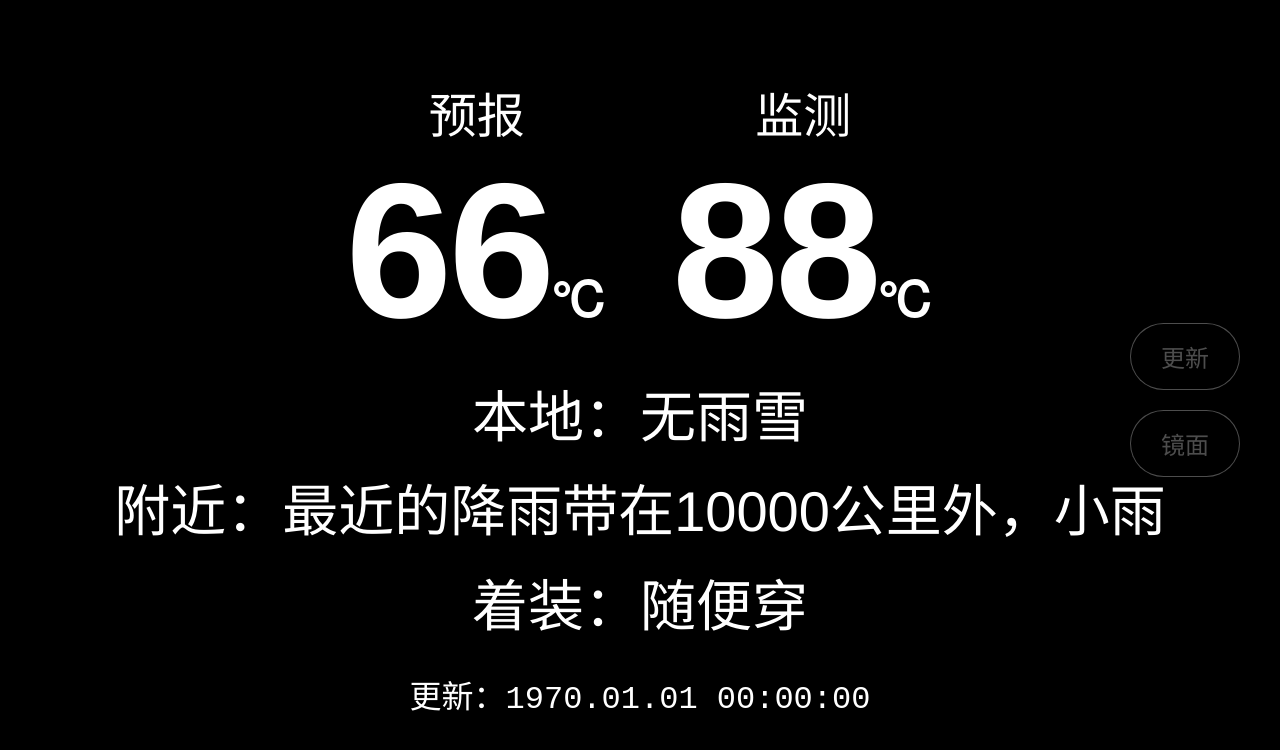
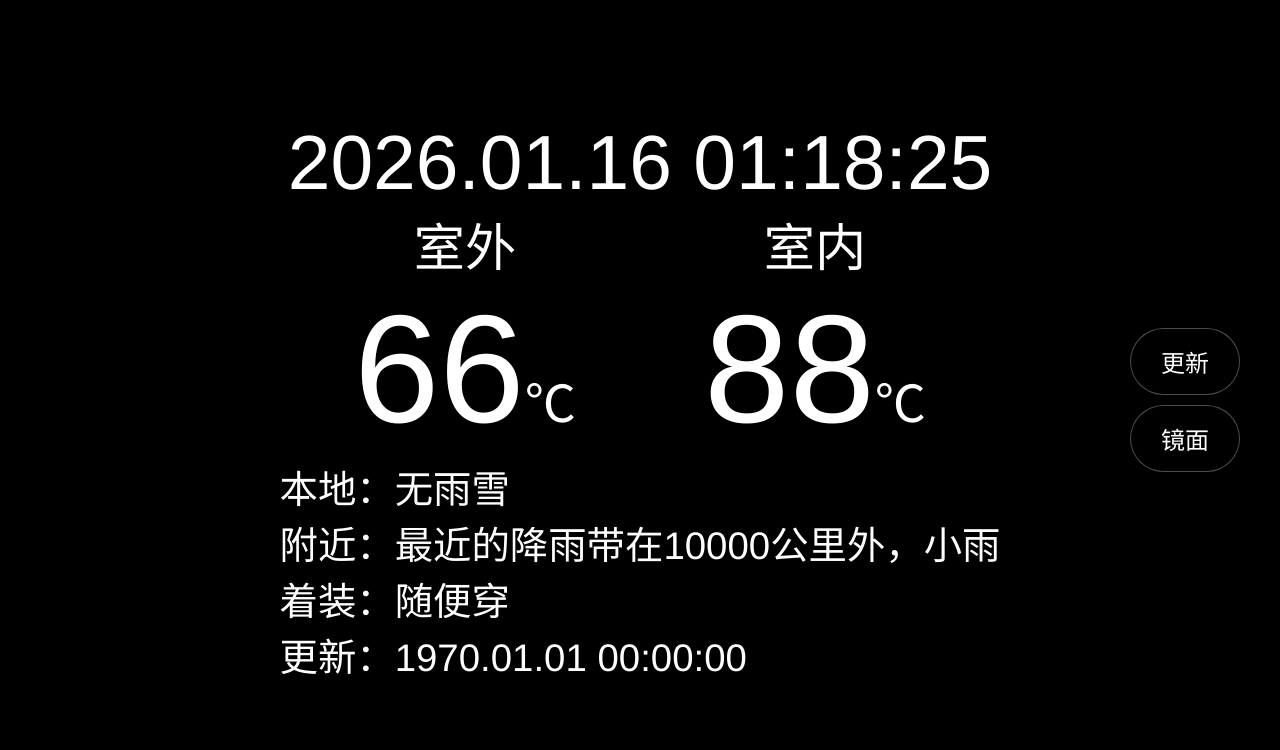
Before and after one commit to ScriptBoy2077/Magic_Mirror, a plain HTML site: page index.html in a window 1280 px wide. Drawn offline with Linux system fonts and the light colour scheme; no server answers.

Commit message:
Update index.html
add datetime section

```diff
--- a/index.html
+++ b/index.html
@@ -3,184 +3,123 @@
 <head>
     <meta charset="UTF-8">
     <meta name="viewport" content="width=device-width, initial-scale=1.0">
-    <title>实时天气</title>
+    <title>天气预报</title>
     <style>
-        /* 全局重置与基础样式 */
         * {
             box-sizing: border-box;
             margin: 0;
             padding: 0;
         }
-
         body {
-            background-color: #000000; /* 纯黑背景 */
-            color: #ffffff;            /* 纯白文字 */
+            background-color: #000000;
+            color: #ffffff;
             font-family: "Helvetica Neue", Helvetica, Arial, "PingFang SC", "Hiragino Sans GB", "Microsoft YaHei", sans-serif;
-            height: 100vh;             /* 占满全屏高度 */
-            width: 100vw;              /* 占满全屏宽度 */
-            overflow: hidden;          /* 防止滚动条出现 */
-            display: flex;             /* 使用 Flex 布局 */
-            justify-content: center;   /* 水平居中 */
-            align-items: center;       /* 垂直居中 */
+            height: 100vh;
+            width: 100vw;
+            overflow: hidden;
+            display: flex;
+            flex-direction: column;
+            justify-content: center;
+            align-items: center;
         }
-
-        /* 主容器：垂直水平居中 */
         .container {
             text-align: center;
-            /* 增加最大宽度限制，防止在超大屏幕上文字过于分散，但保持足够大 */
             width: 90%;
             display: flex;
             flex-direction: column;
             align-items: center;
-            gap: 4vh; /* 容器内部元素的垂直间距，使用视口高度单位 */
         }
-
-        /* 气温展示区域 */
-        .temperature {
+        .date_area {
+            font-size: 6vw;
+        }
+        .temp_area {
             display: flex;
-            align-items: baseline; /* 基线对齐，让文字底部对齐更自然 */
             justify-content: center;
-            gap: 5vw; /* 元素间距 */
-            font-weight: bold;
+            gap: 16vh;
         }
-
-        /* 预报和监测模块 */
-        .caiyun, .mijia {
+        .temp {
+            font-size: 4vw;
             display: flex;
             flex-direction: column;
+            justify-content: center;
             align-items: center;
-            gap: 1vh;
         }
-
-        /* "预报" / "监测" 标签字体 */
-        .caiyun > div:first-child,
-        .mijia > div:first-child {
-            font-size: 3rem;
-            font-weight: 300;
+        #monitor {
+            font-size: 12vw;
         }
-
-        /* 核心温度数字 单位字体 */
-        #temp_caiyun, #temp_mijia {
-            font-size: 3rem;
-            font-weight: bold;
+        #forecast {
+            font-size: 12vw;
         }
-
-        /* 核心温度数字 - 超大字体 */
-        #temp_caiyun > span, #temp_mijia > span {
-            font-size: 15vw; /* 使用视口宽度单位，保证数字在任何屏幕上都占据显著位置 */
-            font-weight: bold;
-            line-height: 1;
-            letter-spacing: -0.02em;
-        }
-
-        /* 建议区域 */
-        .suggestion {
+        .content_area {
+            font-size: 3vw;
             display: flex;
             flex-direction: column;
-            gap: 2vh; /* 行间距 */
-            text-align: center;
+            justify-content: center;
+            align-items: flex-start;
         }
-
-        .suggestion > div {
-            font-size: 3.5rem; /* 建议文字大字体，确保近视可见 */
-            font-weight: 300;
-            line-height: 1.4;
+        .buttons_area {
+            position: fixed;
+            right: 40px;
+            top: 50%;
+            transform: translateY(-50%);
+            display: flex;
+            flex-direction: column;
+            gap: 10px;
+            z-index: 100;
         }
-
-        /* 特殊处理更新时间，稍微小一点，但不影响阅读 */
-        #update {
-            font-size: 2rem;
-            margin-top: 2vh;
-            font-family: monospace; /* 等宽字体显示时间更专业 */
-        }
-
-        /* 右侧悬浮按钮栏 */
-        .buttons {
-            position: fixed;       /* 固定定位 */
-            right: 40px;           /* 距离右侧 40px */
-            top: 50%;              /* 垂直居中起点 */
-            transform: translateY(-50%); /* 修正自身垂直居中 */
-            display: flex;
-            flex-direction: column; /* 垂直排列 */
-            gap: 20px;             /* 按钮间距 */
-            z-index: 100;          /* 确保在最上层 */
-        }
-
-        /* 按钮样式 */
         .button {
-            background-color: #000000; /* 纯黑背景 */
-            color: rgba(255, 255, 255, 0.3);            /* 纯白文字 */
-            border: 1px solid rgba(255, 255, 255, 0.3); /* 轻微边框 */
-            padding: 15px 30px; /* 较大的点击区域 */
-            font-size: 1.5rem; /* 按钮文字适中，不需要像天气那么大 */
+            background-color: #000000;
+            color: #ffffff;
+            border: 1px solid rgba(255, 255, 255, 0.3);
+            padding: 15px 30px;
+            font-size: 1.5rem;
             cursor: pointer;
-            border-radius: 50px; /* 圆角按钮，更现代 */
+            border-radius: 50px;
             outline: none;
             transition: all 0.3s ease;
         }
-
         .button:hover {
-            background: rgba(255, 255, 255, 0.3); /* 悬停高亮 */
-            transform: scale(1.05); /* 微微放大 */
+            background: rgba(255, 255, 255, 0.3);
+            transform: scale(1.05);
         }
-
-        .button:active {
-            transform: scale(0.95);
-        }
-
         .hidden {
             display: none;
-        }
-
-
-        /* 针对超宽屏幕的微调，防止字体过大溢出 */
-        @media (min-width: 2000px) {
-            #temp_caiyun, #temp_mijia {
-                font-size: 10rem; /* 设定上限 */
-            }
-            .suggestion > div {
-                font-size: 4rem;
-            }
         }
     </style>
 </head>
 <body>
-
-    <!-- 主内容容器 -->
     <div class='container'>
-        <div class='temperature'>
-            <div class='caiyun'>
-                <div>预报</div>
-                <div id='temp_caiyun'><span id="forecast">16</span>℃</div>
+        <div class='date_area'>
+            <div id='datetime'>2026.01.01 00:00:00</div>
+        </div>
+        <div class='temp_area'>
+            <div class='temp'>
+                <div>室外</div>
+                <div><span id='forecast'>66</span>℃</div>
             </div>
-            <div class='mijia'>
-                <div>监测</div>
-                <div id='temp_mijia'><span id="monitor">18</span>℃</div>
+            <div class='temp'>
+                <div>室内</div>
+                <div><span id='monitor'>88</span>℃</div>
             </div>
         </div>
-
-        <div class='suggestion'>
+        <div class='content_area'>
             <div id='wather_local'>本地：无雨雪</div>
             <div id='wather_nearby'>附近：最近的降雨带在10000公里外，小雨</div>
             <div id='clothes'>着装：随便穿</div>
             <div id='update'>更新：1970.01.01 00:00:00</div>
         </div>
     </div>
-
-    <!-- 右侧悬浮按钮 -->
-    <div class="buttons">
-        <button class="button" onclick="refreshData()">更新</button>
-        <button class="button" onclick="toggleDisplay()">镜面</button>
-    </div>
-
+        <div class="buttons_area">
+            <button class="button" onclick="refreshData()">更新</button>
+            <button class="button" onclick="toggleDisplay()">镜面</button>
+        </div>
     <script>
         let isSimplified = false;
-
         function refreshData() {
             fetch('http://127.0.0.1:8000/weather')
                 .then(response => {
                     if (!response.ok) {
-                        throw new Error('Network response was not ok');
+                        throw new Error('网络错误...');
                     }
                     return response.json();
                 })
@@ -193,8 +132,7 @@
                     document.getElementById('update').textContent = '更新：' + data.update;
                 })
                 .catch(error => {
-                    console.error('There has been a problem with your fetch operation:', error);
-                    // Use fake data for display
+                    console.error('错误: ', error);
                     document.getElementById('forecast').textContent = '66';
                     document.getElementById('monitor').textContent = '88';
                     document.getElementById('wather_local').textContent = '本地：无雨雪';
@@ -203,7 +141,6 @@
                     document.getElementById('update').textContent = '更新：1970.01.01 00:00:00';
                 });
         }
-
         function toggleDisplay() {
             isSimplified = !isSimplified;
             const elements = document.querySelectorAll('.container');
@@ -211,23 +148,33 @@
                 element.classList.toggle('hidden', isSimplified);
             });
         }
-
-        // Initial data fetch
         refreshData();
     </script>
-
+    <script>
+        setInterval(() => {
+            const now = new Date();
+            const formatter = new Intl.DateTimeFormat('sv-SE', {
+              year: 'numeric',
+              month: '2-digit',
+              day: '2-digit',
+              hour: '2-digit',
+              minute: '2-digit',
+              second: '2-digit',
+              hour12: false
+            });
+            let result = formatter.format(now);
+            result = result.replace(/-/g, '.');
+            document.getElementById('datetime').textContent = result;
+        }, 1000);
+    </script>
     <script>
         function scheduleClick(targetHour, targetMinute) {
             const now = new Date();
             const targetTime = new Date();
-
             targetTime.setHours(targetHour, targetMinute, 0, 0);
-
-            // 如果目标时间已过，设置为第二天
             if (now > targetTime) {
                 targetTime.setDate(targetTime.getDate() + 1);
             }
-
             const timeDiff = targetTime.getTime() - now.getTime();
             const element = document.querySelector('.container');
             setTimeout(() => {
@@ -235,15 +182,10 @@
                 if (element.classList.contains('hidden')) {
                     toggleDisplay();
                 }
-
-                // 如果需要每天重复执行，可以再次调用scheduleClick
                 scheduleClick(targetHour, targetMinute);
             }, timeDiff);
         }
-
-        // 每天早上6:50执行
         scheduleClick(6, 50);
     </script>
-
 </body>
 </html>
```
